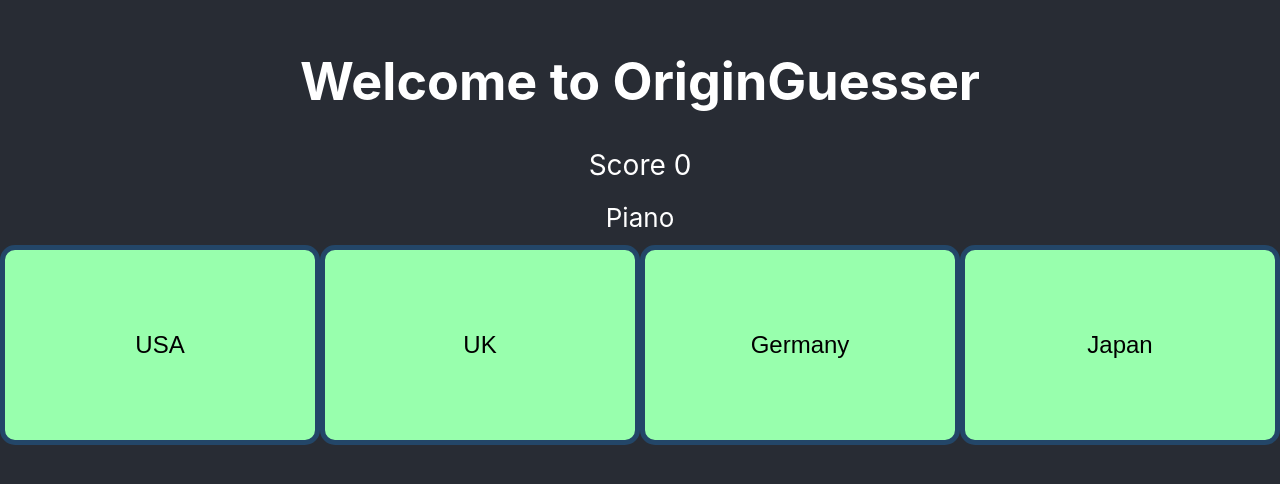
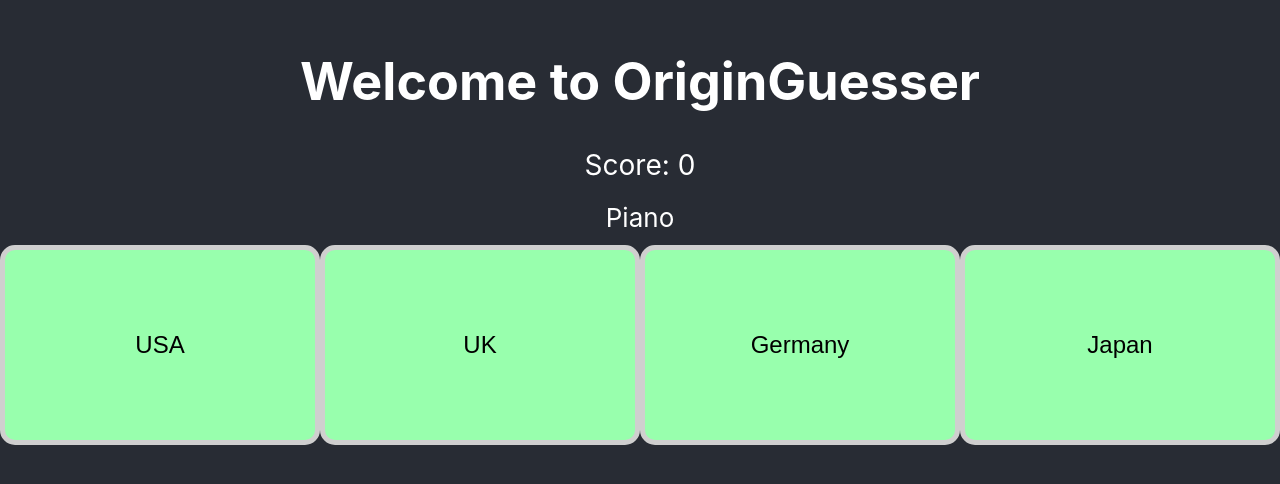
Before and after one commit to SangameshItagi/origin-guesser, a React (Create React App) app: page / in a window 1280 px wide. Shown: the part 170-654 px from the top of the page. Built offline with nearby package versions, Linux system fonts and the light colour scheme.

Commit message:
: and border

```diff
--- a/src/App.js
+++ b/src/App.js
@@ -88,7 +88,7 @@
 				<>
 					<div className='question-section'>
 						<div className='question-count'>
-							<span>Score {score}</span>
+							<span>Score: {score}</span>
 						</div>
 						<div className='question-text'>{questions[currentQuestion].questionText}</div>
 					</div>
--- a/src/index.css
+++ b/src/index.css
@@ -160,7 +160,7 @@
   font-size: 16px;
   color: #ffffff;
   background-color: #252d4a;
-  border: 5px solid #234668;
+  border: 5px solid #cfcfcf;
   border-radius: 15px;
   display: flex;
   padding: 5px;
```
